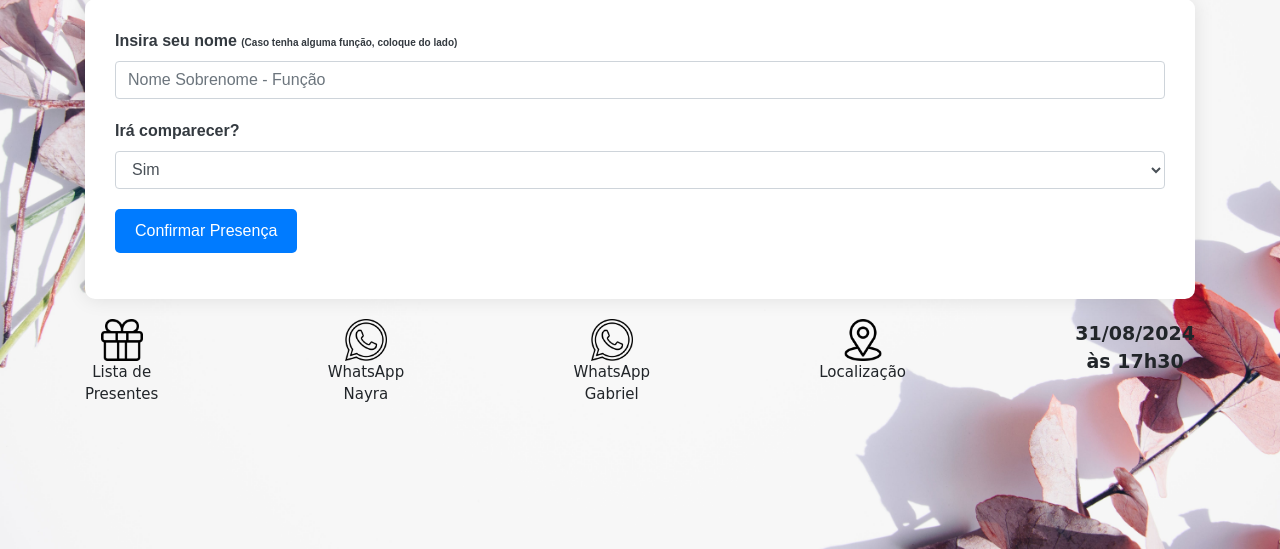
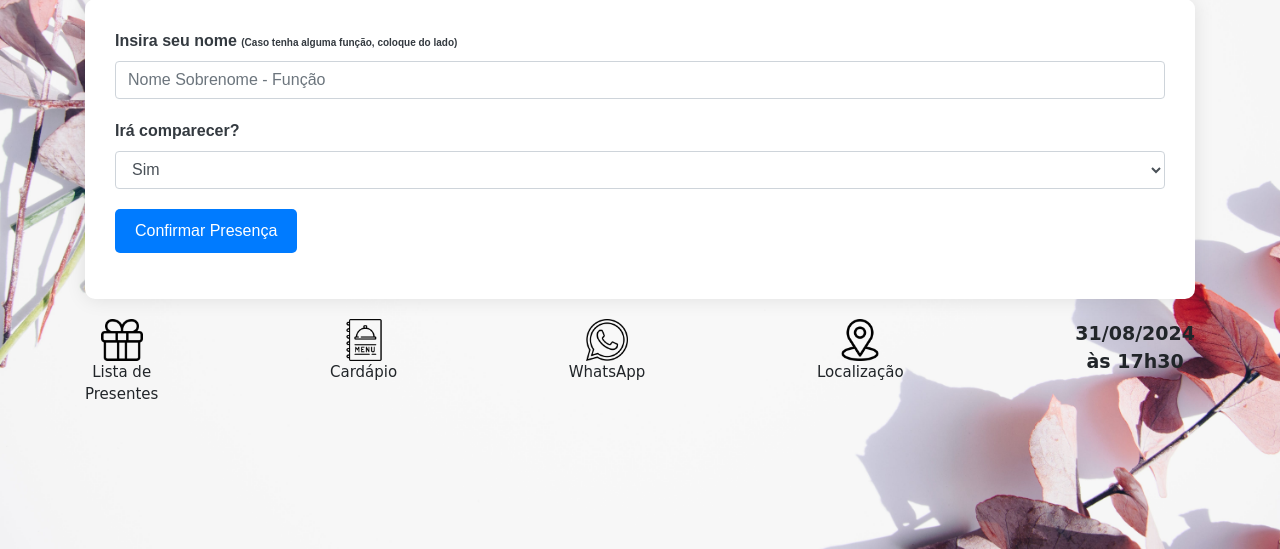
Before and after one commit to GabrielDomiciano/confirmacao-casamento, a PHP site: page / in a window 1280 px wide. Shown: the part 251-800 px from the top of the page. Run offline with PHP 8.4, Linux system fonts and the light colour scheme.

Commit message:
feat: adiciona cardapio

```diff
--- a/index.php
+++ b/index.php
@@ -88,7 +88,7 @@
         }
         @media screen and (max-width: 768px){
             .icone{
-                font-size: 10px !important;
+                font-size: 13px !important;
             }
         }
     </style>
@@ -131,12 +131,12 @@
                 <p class="icone"> Lista de<br> Presentes </p>
              </div>
             <div class="icon">
-                <a href="https://api.whatsapp.com/send?1=pt_BR&phone=5518991517641" target="_blank"> <img src="img/whatsapp.png" alt="Nayra" style="height: 42px; width: 42px;"> </a>
-                <p class="icone"> WhatsApp<br> Nayra </p>
+                <a href="#" id="whatsappLink" target="_blank"> <img src="img/icon-cardapio.png" alt="Nayra" style="height: 42px; width: 42px;"> </a>
+                <p class="icone"> Cardápio </p>
             </div>
             <div class="icon">
                 <a href="https://api.whatsapp.com/send?1=pt_BR&phone=5518991353887" target="_blank"> <img src="img/whatsapp.png" alt="Gabriel" style="height: 42px; width: 42px;"> </a>
-                <p class="icone"> WhatsApp<br> Gabriel </p>
+                <p class="icone"> WhatsApp </p>
             </div>
             <div class="icon">
                 <a href="https://maps.app.goo.gl/KNvX8dZyk7VTSHE7A" target="_blank"><img src="img/localizacao.png" alt="Gabriel" style="height: 42px; width: 42px;"></a>
@@ -158,6 +158,12 @@
             alertDiv.style.display = 'none';
         }, 2500);
     </script>
+    <script>
+        document.getElementById('whatsappLink').onclick = function(event) {
+            event.preventDefault();
+            window.open('img/cardapio.jpg', '_blank');
+        };
+    </script>
     <!-- JavaScript (Opcional) -->
     <!-- jQuery primeiro, depois Popper.js, depois Bootstrap JS -->
     <script src="https://code.jquery.com/jquery-3.3.1.slim.min.js" integrity="sha384-q8i/X+965DzO0rT7abK41JStQIAqVgRVzpbzo5smXKp4YfRvH+8abtTE1Pi6jizo" crossorigin="anonymous"></script>
```
Also changed, not shown: img/cardapio.jpg (added), img/icon-cardapio.png (added).
